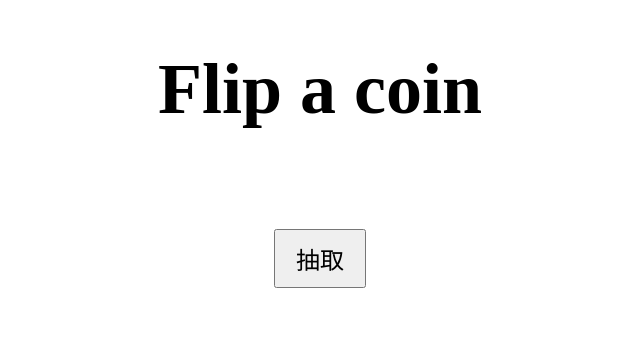
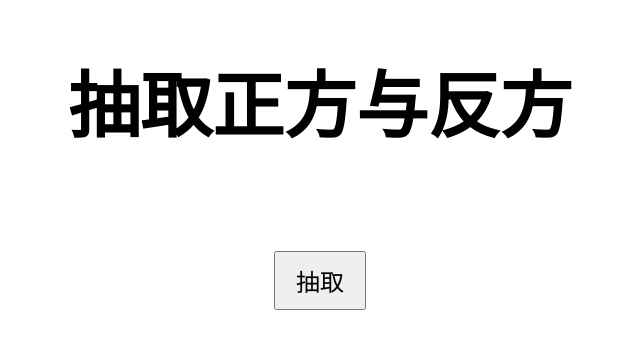
Before and after one commit to zhao6888/ck, a plain HTML site: page index.html in a window 1280 px wide. Shown: the whole page, without its empty margins (320-960 px from the left). Drawn offline with Linux system fonts and the light colour scheme.

Commit message:
Update index.html

```diff
--- a/index.html
+++ b/index.html
@@ -17,7 +17,7 @@
     </style>
 </head>
 <body>
-    <h1>Flip a coin</h1>
+    <h1>抽取正方与反方</h1>
     <div id="result"></div>
     <button onclick="flipCoin()">抽取</button>
     <script>
```
